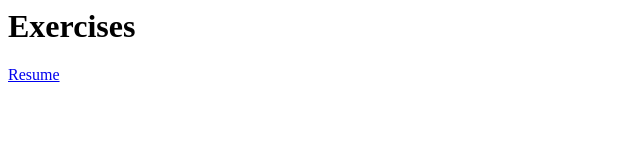
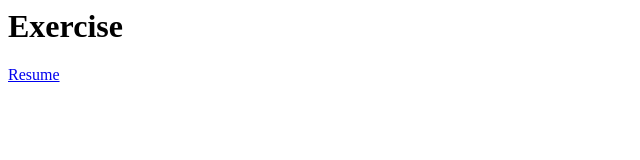
Before and after one commit to A-JANANI/practice_projects, a plain HTML site: page index.html in a window 1280 px wide. Shown: the full height of the page, 0-640 px from the left. Drawn offline with Linux system fonts and the light colour scheme.

Commit message:
1 file modified

```diff
--- a/index.html
+++ b/index.html
@@ -5,7 +5,7 @@
     <!-- <link rel="stylesheet" type="text/css" href="styles.css"> -->
   </head>
   <body>
-    <h1>Exercises</h1>
+    <h1>Exercise</h1>
     <a href="exercise/resume.html">Resume</a>
   </body>
 </html>
```
